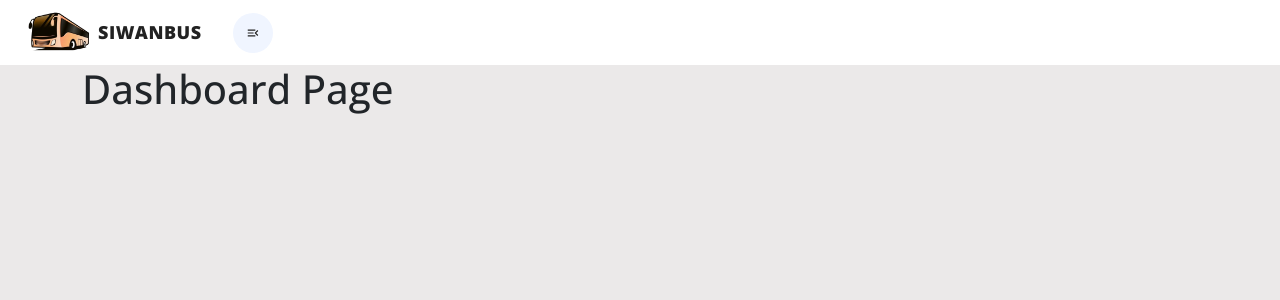
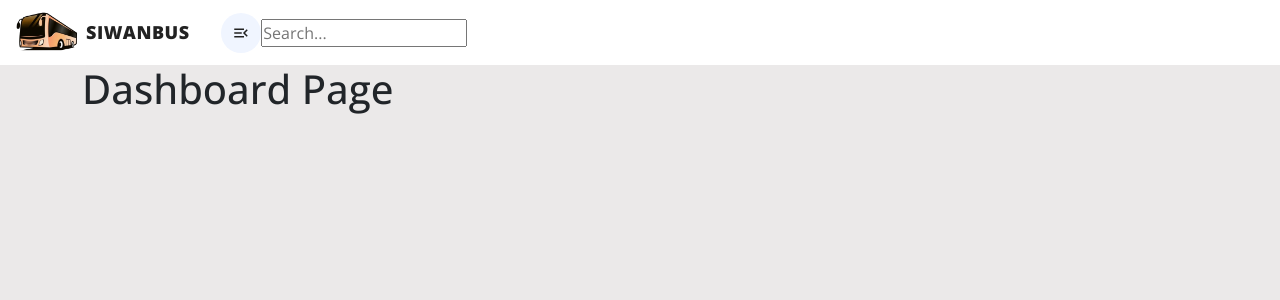
Before and after one commit to sultanrepo/SiwanBusAdminDashboard, a React (Vite) app in the folder SiwanBusAdminPanel/: page / in a window 1280 px wide. Shown: the top 300 px of the page. Built offline with nearby package versions, Linux system fonts and the light colour scheme.

Commit message:
feat: update version to 1.0.0, add SearchBox component, and adjust Header layout

```diff
--- a/SiwanBusAdminPanel/package.json
+++ b/SiwanBusAdminPanel/package.json
@@ -1,7 +1,7 @@
 {
   "name": "siwanbusadminpanel",
   "private": true,
-  "version": "0.0.0",
+  "version": "1.0.0",
   "type": "module",
   "scripts": {
     "dev": "vite",
--- a/SiwanBusAdminPanel/src/App.css
+++ b/SiwanBusAdminPanel/src/App.css
@@ -16,9 +16,9 @@ header {
     background: #fff;
 }
 
-header .row {
+/* header .row {
     margin: 0px !important;
-}
+} */
 
 header .logoWrapper {
     text-decoration: none;
@@ -42,4 +42,13 @@ header button.rounded-circle {
     height: 40px !important;
     background: #f0f5ff !important;
     color: rgb(34, 34, 34);
+    font-size: 18px !important
 }
+
+header button.rounded-circle:hover {
+    background: #F6B58F !important;
+}
+
+header button.rounded-circle:focus {
+    box-shadow: none !important;
+}
--- a/SiwanBusAdminPanel/src/components/Header/index.jsx
+++ b/SiwanBusAdminPanel/src/components/Header/index.jsx
@@ -1,6 +1,7 @@
 import React from "react";
 import { Link } from 'react-router-dom';
 import Logo from '../../assets/images/SiwanBus.webp';
+import SearchBox from "../SearchBox";
 
 import Button from '@mui/material/Button';
 import { MdMenuOpen } from "react-icons/md";
@@ -13,9 +14,9 @@ const Header = () => {
         <>
             <header className="d-flex align-items-center">
                 <div className="container-fluid w-100">
-                    <div className="row d-flex align-items-center">
+                    <div className="row d-flex align-items-center w-100">
                         {/**Logo Wrapper */}
-                        <div className="col-2 section-1">
+                        <div className="col-sm-2 section-1">
                             <Link to="/dashboard" className="d-flex align-items-center logoWrapper">
                                 <img src={Logo} alt="Logo" />
                                 <span className="ms-1 brand-name">
@@ -23,8 +24,9 @@ const Header = () => {
                                 </span>
                             </Link>
                         </div>
-                        <div className="col-3 d-flex align-items-center section-2">
+                        <div className="col-sm-3 d-flex align-items-center section-2">
                             <Button className="rounded-circle"><MdMenuOpen /></Button>
+                            <SearchBox />
                         </div>
                     </div>
                 </div>
--- /dev/null
+++ b/SiwanBusAdminPanel/src/components/SearchBox/index.jsx
@@ -0,0 +1,11 @@
+import React from "react";
+
+const SearchBox = () => {
+    return(
+        <div className="search-box">
+            <input type="text" placeholder="Search..." />
+        </div>
+    )
+}
+
+export default SearchBox;
```
